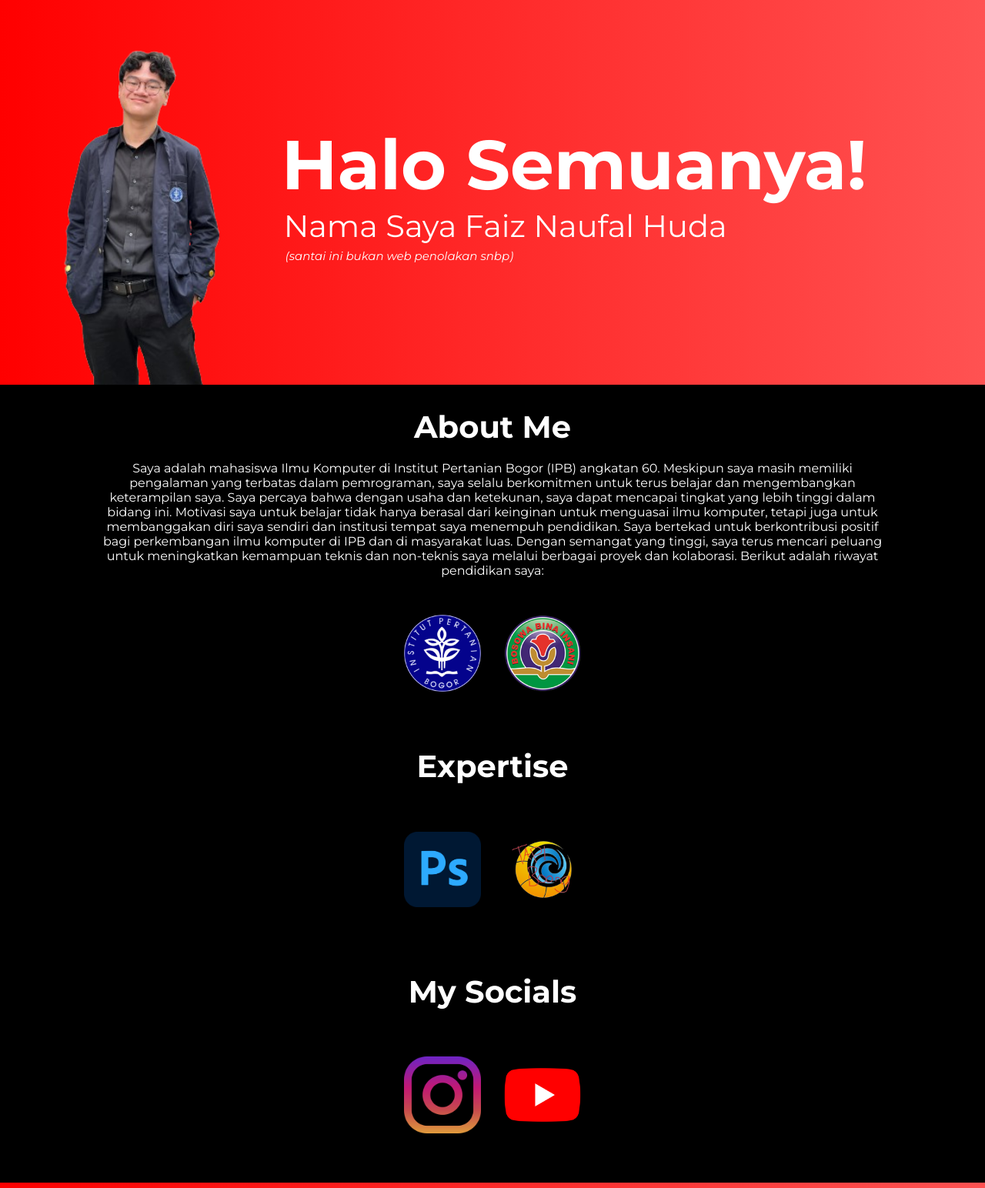
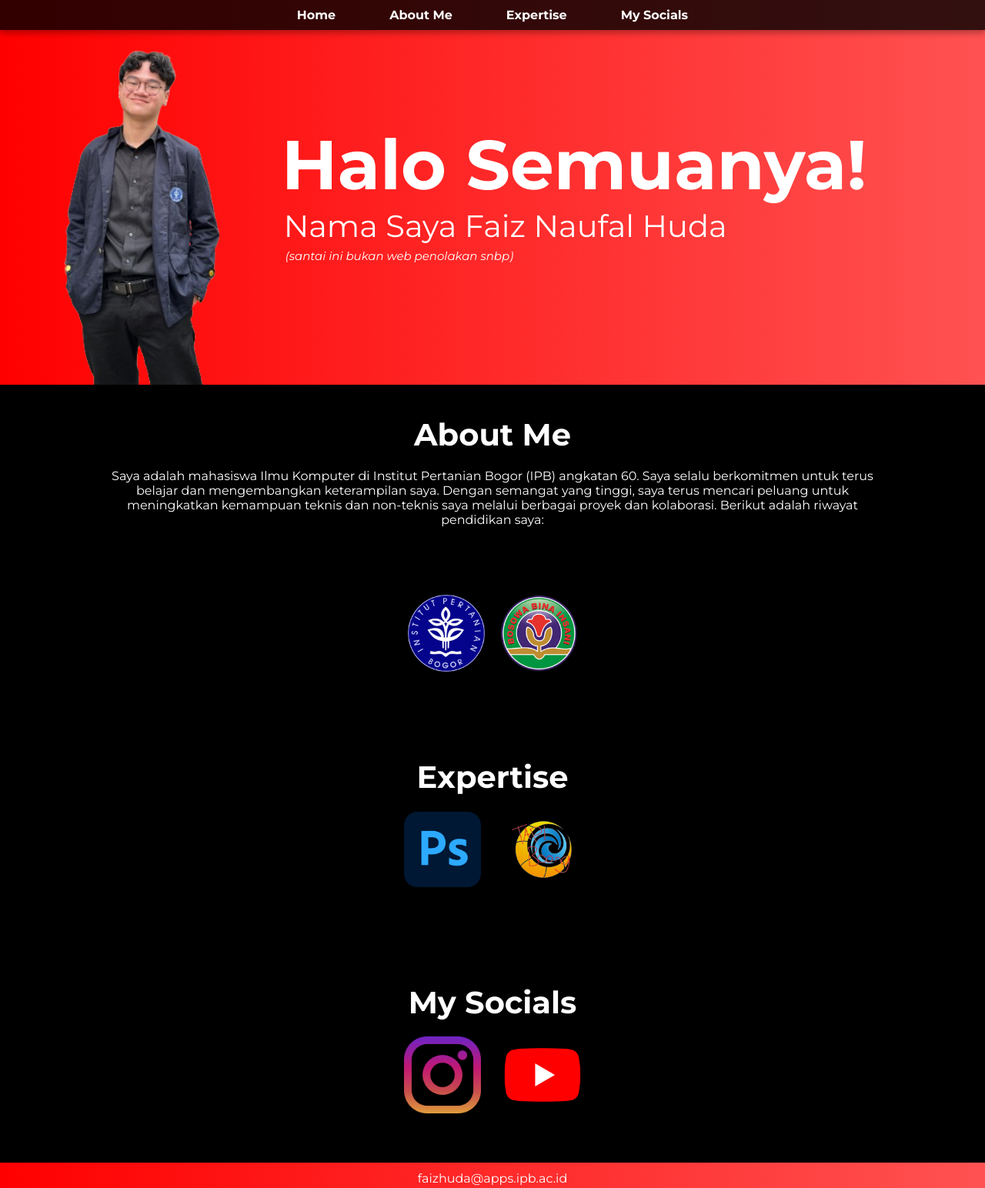
Before and after one commit to faizhuda/faizhuda.github.io, a plain HTML site: page index.html in a window 1280 px wide. Shown: the top 1544 px of the page at 77% size. Drawn offline with Linux system fonts and the light colour scheme.

Commit message:
Update index.html

```diff
--- a/index.html
+++ b/index.html
@@ -1,6 +1,5 @@
 <!DOCTYPE html>
 <html>
-
 <head>
     <title>About Me 101</title>
     <link rel="preconnect" href="https://fonts.googleapis.com">
@@ -8,27 +7,80 @@
     <link href="https://fonts.googleapis.com/css2?family=Montserrat:ital,wght@0,100..900;1,100..900&display=swap" rel="stylesheet">
     <link rel="shortcut icon" type="image/x-icon" href="image/Logo IPB.ico?">
     <style>
+        .navbar {
+            position: fixed;
+            width: 100%;
+            top: 0;
+            left: 0;
+            background-color: rgba(0, 0, 0, 0.8);
+            z-index: 1000;
+            padding: 10px 0;
+            box-shadow: 0 4px 8px rgba(0, 0, 0, 0.3);
+        }
+
+        .navbar ul {
+            list-style-type: none;
+            margin: 0;
+            padding: 0;
+            display: flex;
+            justify-content: center;
+            align-items: center;
+            gap: 30px;
+        }
+
+        .navbar ul li {
+            display: inline-block;
+        }
+
+        .navbar ul li a {
+            text-decoration: none;
+            font-family: Montserrat, Arial;
+            color: white;
+            font-weight: bold;
+            font-size: 16px;
+            padding: 10px 20px;
+            transition: background-color 0.3s ease, color 0.3s ease;
+        }
+
+        .navbar ul li a:hover {
+            background-color: rgba(255, 82, 82, 0.8);
+            border-radius: 5px;
+            color: white;
+        }
+
         body {
-                margin: 0px;
+            margin: 0;
             background-color: black;
+            font-family: 'Montserrat', Arial, sans-serif;
+            scroll-behavior: smooth;
         }
 
         p {
-                margin: 0px;
+            margin: 0;
         }
 
         .first-page {
             display: flex;
-                background: rgb(255,0,0);
             background: linear-gradient(90deg, rgba(255,0,0,1) 0%, rgba(255,82,82,1) 100%);
             height: 500px;
+            transition: all 0.3s ease-in-out;
         }
 
         .first-page-left {
             display: flex;
             flex: 1;
+            align-self: flex-end;
             justify-content: center;
-                align-items:end;
+            transition: all 0.3s ease-in-out;
+            padding-bottom: 0;
+        }
+
+        .first-page-left img {
+            height: 450px;
+        }
+        .profile-picture {
+            height: 450px;
+            transition: none;
         }
 
         .first-page-right {
@@ -36,29 +88,32 @@
             flex-direction: column;
             flex: 2.5;
             justify-content: center;
-
+            opacity: 0;
+            transform: translateY(20px);
+            animation: fadeInUp 1s forwards 0.5s;
         }
 
-            .profile-picture {
-                height: 450px;
+        @keyframes fadeInUp {
+            to {
+                opacity: 1;
+                transform: translateY(0);
+            }
         }
 
         .halo-kak {
-                font-family: Montserrat, Arial;
             font-weight: bold;
             font-size: 90px;
             color: white;
+            transition: all 0.3s ease-in-out;
         }
 
         .nama {
-                font-family: Montserrat, Arial;
             font-size: 40px;
             color: white;
             margin-left: 3px;
         }
 
         .santai {
-                font-family: Montserrat, Arial;
             font-size: 15px;
             color: white;
             margin-left: 5px;
@@ -66,120 +121,87 @@
             font-style: italic;
         }
 
-            .black-page {
+        .second-page {
             display: flex;
             flex-direction: column;
-            }
-
-            .second-page {
-                background-color: #000000;
-                flex: 1;
-                display: flex;
-                flex-direction: column;
-            }
-
-            .second-page-up {
-                display: flex;
-                flex-direction: column;
-                justify-content: center;
-                align-items: center;
-                flex: 1;
             background-color: black;
-            }
-
-            .about-me {
-                color: white;
-                font-family: Montserrat, Arial;
-                font-weight: bold;
-                font-size: 40px;
-                color: white;
-                margin-top: 30px;
-                max-height: 250px;
-            }
-
-            .deskripsi-diri {
-                font-family: Montserrat, Arial;
-                color: white;
-                text-align:center;
-                max-width: 80%;
-                margin-left: 40px;
-                margin-right: 40px;
-                margin-top: 20px;
+            padding: 40px 20px;
         }
 
         .second-page-new {
             display: flex;
             justify-content: center;
             align-items: center;
+            gap: 20px;
             height: 200px;
             background-color: black;
+            transition: transform 0.5s ease;
         }
 
-            .second-page-up-new {
-                display: flex;
-                justify-content: center;
-                align-items: center;
-                height: 200px;
-                background-color: black;
+        .second-page-new img:hover {
+            transform: scale(1.1);
         }
 
-            .logo-ipb {
+        .second-page-new a img {
             width: 100px;
             height: 100px;
-                object-fit: contain; margin-right: 30px;
+            object-fit: contain;
+            transition: transform 0.3s ease;
         }
 
-            .logo-smabbi {
-                width: 100%;
-                height: 100px;
-                object-fit: contain;
+        .about-me {
+            color: white;
+            font-weight: bold;
+            font-size: 40px;
+            margin-bottom: 20px;
+            text-align: center;
         }
+
+        .deskripsi-diri {
+            color: white;
+            text-align: center;
+            max-width: 80%;
+            margin: 0 auto;
+            opacity: 0;
+            animation: fadeIn 1s forwards 0.8s;
+        }
+
+        @keyframes fadeIn {
+            to {
+                opacity: 1;
+            }
+        }
+
+
 
         .third-page {
             background-color: black;
-                flex: 1;
-                display: flex;
-                flex-direction: column;
+            padding: 60px 20px;
         }
 
-            .third-page-up {
-                display: flex;
-                flex-direction: column;
-                justify-content: center;
-                align-items: center;
-                flex: 1;
-                background-color: black;
-            }
-
-            .expertise {
+        .expertise, .my-socials {
             color: white;
-                font-family: Montserrat, Arial;
             font-weight: bold;
             font-size: 40px;
-                color: white;
-                margin-top: 20px;
+            text-align: center;
+            margin-bottom: 20px;
         }
 
         .third-page-down {
-                margin-top: 60px;
-                margin-bottom: 60px;
-                background-color: black;
-                flex: 1;
             display: flex;
             justify-content: center;
-                align-items: center;
+            gap: 30px;
         }
 
-            .logo-photoshop{
-                width: 100px;
-                height: 100px;
-                object-fit: contain; margin-right: 30px;
-            }
-
-            .logo-moonton {
+        .third-page-down a img {
             width: 100px;
             height: 100px;
             object-fit: contain;
+            transition: transform 0.3s ease;
+        }
+
+        .third-page-down a img:hover {
+            transform: scale(1.1);
         }
 
         .footer {
@@ -187,49 +209,39 @@
             justify-content: center;
             align-items: center;
             height: 40px;
-                background: rgb(255,0,0);
             background: linear-gradient(90deg, rgba(255,0,0,1) 0%, rgba(255,82,82,1) 100%);
         }
 
         .email {
-                font-family: Montserrat, Arial;
             color: white;
         }
 
-            @media (width<768px){
+        @media (max-width: 768px) {
             .halo-kak {
-                font-family: Montserrat, Arial;
-                font-weight: bold;
                 font-size: 40px;
-                color: white;
             }
 
             .nama {
-                font-family: Montserrat, Arial;
                 font-size: 20px;
-                color: white;
-                margin-left: 3px;
-            }
-
-            .santai {
-                font-family: Montserrat, Arial;
-                font-size: 15px;
-                color: white;
-                margin-left: 5px;
-                margin-top: 5px;
-                font-style: italic;
             }
 
             .profile-picture {
-                height: 400px;
+                height: 200px;
             }
 }
-
     </style>
 </head>
 
 <body>
-        <div class="first-page">
+    <nav class="navbar">
+        <ul>
+            <li><a href="#home">Home</a></li>
+            <li><a href="#about">About Me</a></li>
+            <li><a href="#expertise">Expertise</a></li>
+            <li><a href="#socials">My Socials</a></li>
+        </ul>
+    </nav>
+    <div id="home" class="first-page">
         <div class="first-page-left">
             <img class="profile-picture" src="image/Foto Gw PNG.png">
         </div>
@@ -240,48 +252,36 @@
         </div>
     </div>
 
-        <div class="black-page">
-            <div class="second-page">
-                <div class="second-page-up">
+    <div id="about" class="second-page">
         <p class="about-me">About Me</p>
         <p class="deskripsi-diri">
-                        Saya adalah mahasiswa Ilmu Komputer di Institut Pertanian Bogor (IPB) angkatan 60. Meskipun saya masih memiliki pengalaman yang terbatas dalam pemrograman, saya selalu berkomitmen untuk terus belajar dan mengembangkan keterampilan saya. Saya percaya bahwa dengan usaha dan ketekunan, saya dapat mencapai tingkat yang lebih tinggi dalam bidang ini.
-                        Motivasi saya untuk belajar tidak hanya berasal dari keinginan untuk menguasai ilmu komputer, tetapi juga untuk membanggakan diri saya sendiri dan institusi tempat saya menempuh pendidikan. Saya bertekad untuk berkontribusi positif bagi perkembangan ilmu komputer di IPB dan di masyarakat luas. Dengan semangat yang tinggi, saya terus mencari peluang untuk meningkatkan kemampuan teknis dan non-teknis saya melalui berbagai proyek dan kolaborasi. Berikut adalah riwayat pendidikan saya:                </p>
+            Saya adalah mahasiswa Ilmu Komputer di Institut Pertanian Bogor (IPB) angkatan 60. Saya selalu berkomitmen untuk terus belajar dan mengembangkan keterampilan saya. Dengan semangat yang tinggi, saya terus mencari peluang untuk meningkatkan kemampuan teknis dan non-teknis saya melalui berbagai proyek dan kolaborasi. Berikut adalah riwayat pendidikan saya:
+        </p>
+    </div>
+
+    <div class="second-page-new">
+        <a href="https://www.ipb.ac.id/" target="_blank"><img class="logo-ipb" src="image/Logo IPB.png"></a>
+        <a href="https://bogor.bosowaschool.sch.id/program/program_sma" target="_blank"><img src="image/Logo BI.png" alt="" class="logo-smabbi"></a>
+    </div>
+
+    <div id="expertise" class="third-page">
+        <p class="expertise">Expertise</p>
+        <div class="third-page-down">
+            <a href="https://www.canva.com" target="_blank"><img class="logo-photoshop" src="image/Logo Photoshop.png"></a>
+            <a href="https://m.mobilelegends.com/" target="_blank"><img src="image/Logo Moonton.png" alt="" class="logo-moonton"></a>
         </div>
     </div>
 
-            <div class="second-page-new">
-                <div class="second-page-up-new">
-                    <a href="https://www.ipb.ac.id/" target="_blank"><img class="logo-ipb" src="image/Logo IPB.png"></a>
-                    <a href="https://bogor.bosowaschool.sch.id/program/program_sma" target="_blank""><img src="image/Logo BI.png" alt="" class="logo-smabbi"></a>
-                </div>
-            </div>
-
-            <div class="third-page">
-                <div class="third-page-up">
-                    <p class="expertise">Expertise</p>
-                </div>
+    <div id="socials" class="third-page">
+        <p class="my-socials">My Socials</p>
         <div class="third-page-down">
-                    <a href="https://www.canva.com/design/DAFrym0PqAs/V80s19mHEuRHAf3k6vm89Q/view?utm_content=DAFrym0PqAs&utm_campaign=designshare&utm_medium=link&utm_source=editor" target="_blank"><img class="logo-photoshop" src="image/Logo Photoshop.png"></a>
-                    <a href="https://m.mobilelegends.com/" target="_blank""><img src="image/Logo Moonton.png" alt="" class="logo-moonton"></a>
-                    </div>
-            </div>
-
-            <div class="third-page">
-                <div class="third-page-up">
-                    <p class="expertise">My Socials</p>
-                </div>
-                <div class="third-page-down">
-                    <a href="https://www.instagram.com/faizhuda?utm_source=ig_web_button_share_sheet&igsh=ZDNlZDc0MzIxNw==" target="_blank"><img class="logo-photoshop" src="image/Logo Instagram.png"></a>
-                    <a href="https://www.youtube.com/@faiznaufal2468" target="_blank""><img src="image/Logo Youtube.png" alt="" class="logo-moonton"></a>
-                </div>
+            <a href="https://www.instagram.com/faizhuda" target="_blank"><img src="image/Logo Instagram.png" class="logo-photoshop"></a>
+            <a href="https://www.youtube.com/@faiznaufal2468" target="_blank"><img src="image/Logo Youtube.png" alt="" class="logo-moonton"></a>
         </div>
     </div>
 
     <div class="footer">
         <p class="email">faizhuda@apps.ipb.ac.id</p>
     </div>
-
 </body>
-
 </html>
```
Lines whose indentation alone changed are shown as unchanged.
